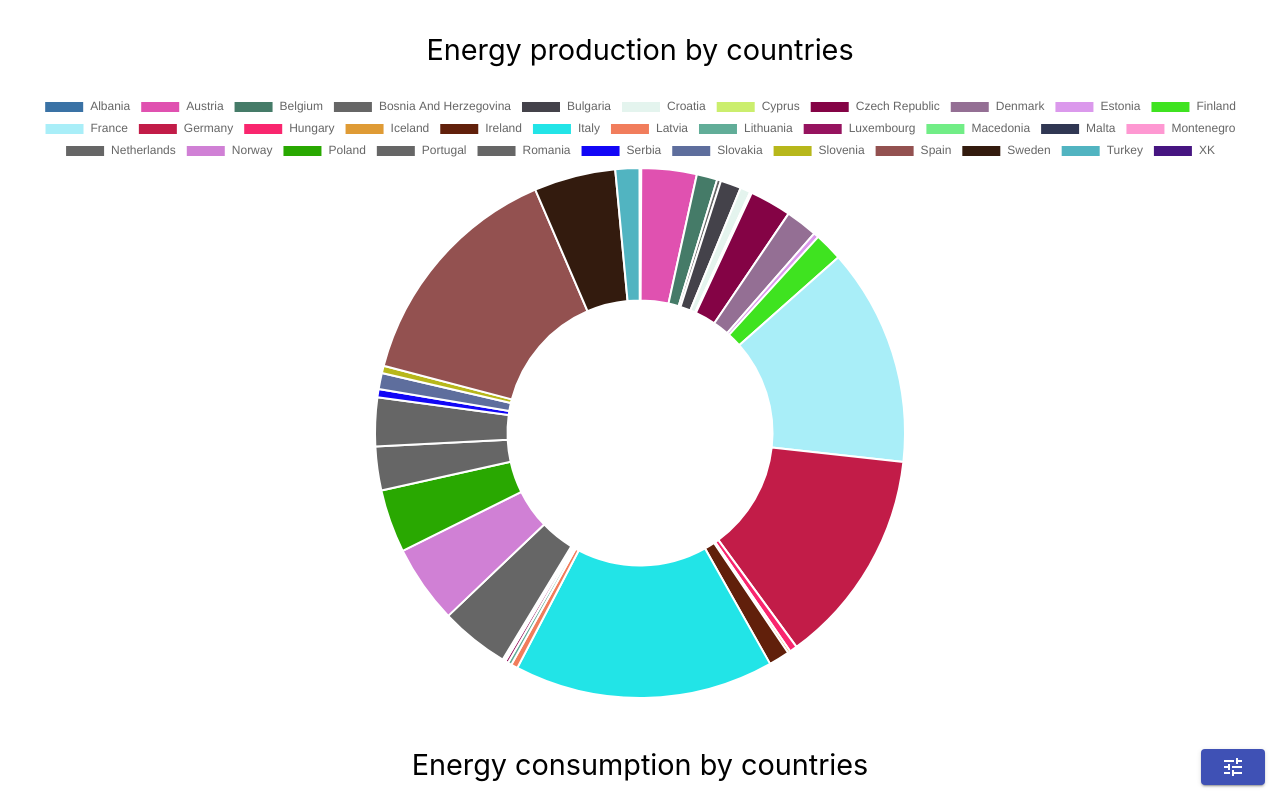
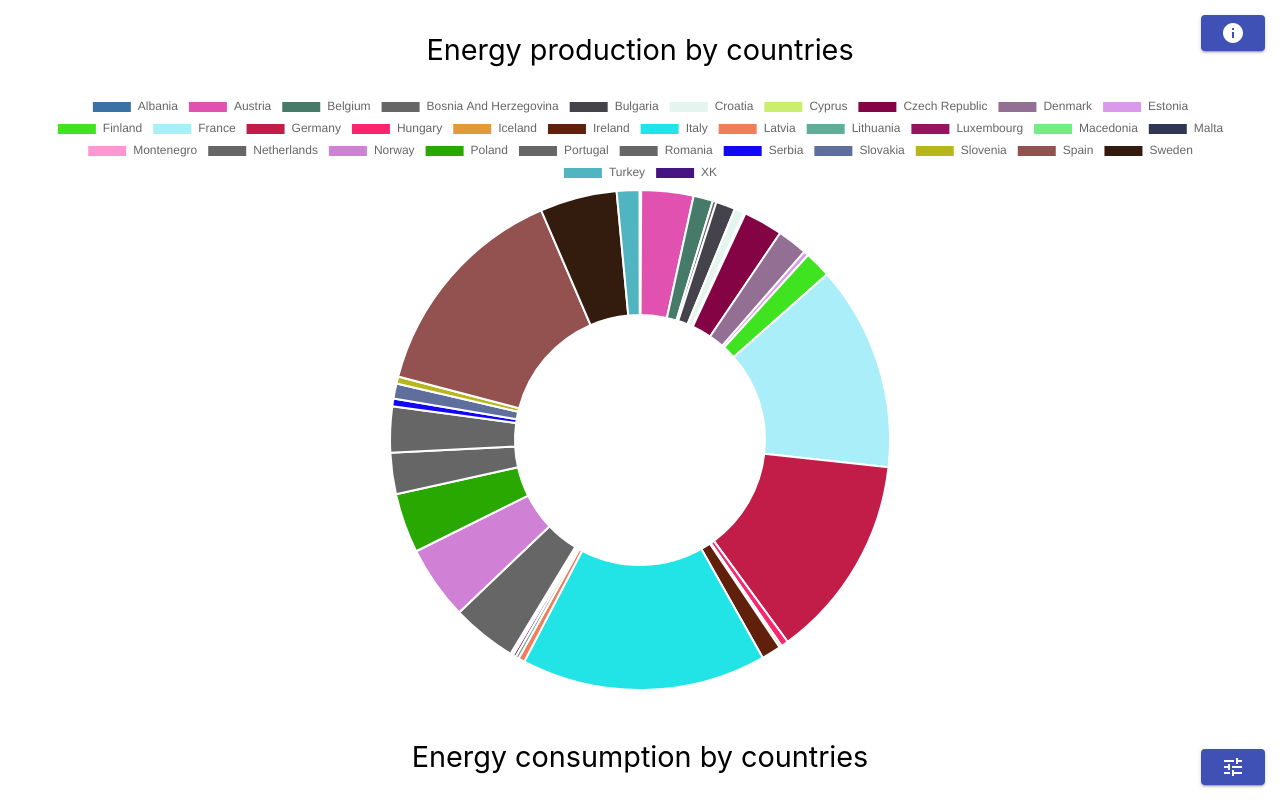
Before and after one commit to alexandre-mace/energy-visualization, a React (Create React App) app: page / in a window 1280 px wide. Shown: the top 800 px of the page. Built offline with nearby package versions, Linux system fonts and the light colour scheme.

Commit message:
Add complentary information component

```diff
--- a/src/App.css
+++ b/src/App.css
@@ -15,6 +15,11 @@
   bottom: 15px;
   right: 15px;
 }
+.info-button {
+  position: fixed !important;
+  top: 15px;
+  right: 15px;
+}
 .MuiPopover-paper {
   padding: 1rem !important;
 }
--- a/src/App.js
+++ b/src/App.js
@@ -9,6 +9,7 @@ import getCountryDelta from "./utils/getCountryDelta";
 import consumption from './data/consumption2015.json'
 import production from './data/production2015.json';
 import Filters from "./components/Filters";
+import ComplementaryInformation from "./components/ComplementaryInformation";
 
 // Purify data
 let purifiedConsumptionData = purifyConsumption(consumption);
@@ -65,6 +66,7 @@ function App() {
 
     return (
         <div className="App">
+            <ComplementaryInformation/>
             <div className={"chart-title mt-0"}>Energy production by countries</div>
             <Doughnut data={productionData} />
             <div className={"chart-title"}>Energy consumption by countries</div>
--- /dev/null
+++ b/src/components/ComplementaryInformation.js
@@ -0,0 +1,58 @@
+import Button from "@material-ui/core/Button";
+import InfoIcon from '@material-ui/icons/Info';
+import Popover from "@material-ui/core/Popover";
+import {FormControlLabel, Switch} from "@material-ui/core";
+import React from "react";
+
+const ComplementaryInformation = () => {
+    const [anchorEl, setAnchorEl] = React.useState(null);
+
+    const handleClick = event => {
+        if (anchorEl !== null) {
+            return handleClose()
+        }
+        setAnchorEl(event.currentTarget);
+    };
+
+    const handleClose = () => {
+        setAnchorEl(null);
+    };
+
+    const open = Boolean(anchorEl);
+    const id = open ? 'simple-popover' : undefined;
+
+    return (
+        <>
+            <Button aria-describedby={id} className={"h-100 info-button"} variant="contained" color="primary" onClick={handleClick}>
+                <InfoIcon/>
+            </Button>
+            <div className="info-container">
+                <Popover
+                    id={id}
+                    open={open}
+                    anchorEl={anchorEl}
+                    onClose={handleClose}
+                    className={"mt-3"}
+                    anchorReference="anchorEl"
+                    anchorOrigin={{
+                        vertical: 'bottom',
+                        horizontal: 'center',
+                    }}
+                    transformOrigin={{
+                        vertical: 'top',
+                        horizontal: 'center',
+                    }}
+                >
+                    <div className={"p-3"}>
+                        This is a visualization of country energy production and consumption for the year of 2015 <br/><br/>
+                        Sources : <br/>
+                        <a href="https://data.open-power-system-data.org/national_generation_capacity/">Production</a> <br/>
+                        <a href="https://data.europa.eu/euodp/en/data/dataset/Jat1A5cjQ2XK3Yq7cv779g">Consumption</a>
+                    </div>
+                </Popover>
+            </div>
+        </>
+    )
+};
+
+export default ComplementaryInformation;
--- a/src/index.css
+++ b/src/index.css
@@ -11,3 +11,7 @@ code {
   font-family: source-code-pro, Menlo, Monaco, Consolas, 'Courier New',
     monospace;
 }
+canvas {
+  max-width: 1200px;
+  margin: auto;
+}
```
Also changed, not shown: 1 other file (tests, documents, lock files or other folders).
